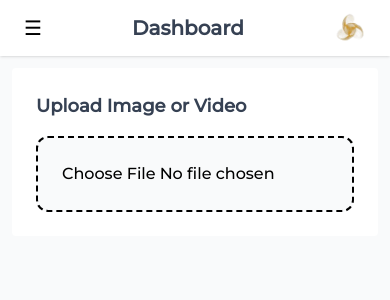
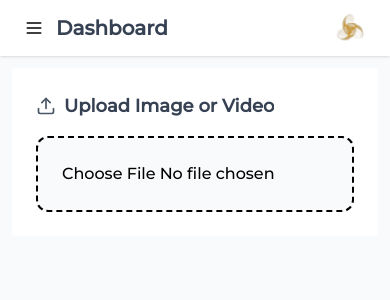
Before and after one commit to Moscolape/verity-wave, a React (Vite) app: page / in a window 390 px wide. Shown: the top 300 px of the page. Built offline with nearby package versions, Linux system fonts and the light colour scheme; a web font is replaced by a local one.

Commit message:
chore: add final touch to assessment

```diff
--- a/src/components/UploadZone.tsx
+++ b/src/components/UploadZone.tsx
@@ -1,4 +1,5 @@
 import { useRef } from "react";
+import { Upload } from "lucide-react";
 
 type Props = {
   onFileSelect: (file: File) => void;
@@ -28,9 +29,14 @@ export const UploadZone = ({ onFileSelect }: Props) => {
 
   return (
     <div className="bg-white p-6 rounded">
-      <h1 className="text-lg font-bold text-gray-700 mb-4">
-        Upload Image or Video
-      </h1>
+
+      <div className="flex items-center gap-2 mb-4">
+        <Upload className="w-5 h-5 text-gray-600" />
+
+        <h1 className="text-lg font-bold text-gray-700">
+          Upload Image or Video
+        </h1>
+      </div>
 
       <div className="border-2 border-dashed p-6 rounded-xl text-center bg-gray-50">
 
--- a/src/components/layout/Navbar.tsx
+++ b/src/components/layout/Navbar.tsx
@@ -1,3 +1,4 @@
+import { Menu } from "lucide-react";
 import { ASSETS } from "../../constants/assets";
 
 type Props = {
@@ -7,17 +8,10 @@ type Props = {
 export const Navbar = ({ onMenuClick }: Props) => {
   return (
     <header className="h-14 bg-white shadow flex items-center justify-between px-6">
-
-      <button
-        onClick={onMenuClick}
-        className="md:hidden text-xl"
-      >
-        ☰
-      </button>
-
-      <h2 className="font-semibold text-gray-700 text-xl">
-        Dashboard
-      </h2>
+      <div className="flex items-center gap-3">
+        <Menu onClick={onMenuClick} className="w-5 h-5 text-xl md:hidden" />
+        <h2 className="font-semibold text-gray-700 text-xl">Dashboard</h2>
+      </div>
 
       <div className="flex items-center gap-3">
         <img
@@ -26,7 +20,6 @@ export const Navbar = ({ onMenuClick }: Props) => {
           alt="User Icon"
         />
       </div>
-
     </header>
   );
 };
--- a/src/components/layout/Sidebar.tsx
+++ b/src/components/layout/Sidebar.tsx
@@ -1,5 +1,6 @@
 import { NavLink } from "react-router-dom";
 import { ASSETS } from "../../constants/assets";
+import { X } from "lucide-react";
 
 type Props = {
   onClose?: () => void;
@@ -8,23 +9,19 @@ type Props = {
 export const Sidebar = ({ onClose }: Props) => {
   return (
     <aside className="w-64 h-full bg-black text-white p-5 flex flex-col gap-4">
-
       <div className="flex items-center justify-between gap-3">
         <div className="flex items-center gap-3">
           <img src={ASSETS.logo} alt="Logo" className="w-10 h-10" />
           <h1 className="text-xl font-bold">Verity Wave</h1>
         </div>
 
-        <button
+        <X
           onClick={onClose}
-          className="md:hidden text-white text-xl"
-        >
-          ✕
-        </button>
+          className="w-5 h-5 text-gray-400 text-xl md:hidden"
+        />
       </div>
 
       <nav className="flex flex-col gap-3 mt-6">
-
         <NavLink
           to="/"
           onClick={onClose}
@@ -38,7 +35,6 @@ export const Sidebar = ({ onClose }: Props) => {
         >
           Dashboard
         </NavLink>
-
       </nav>
     </aside>
   );
```
